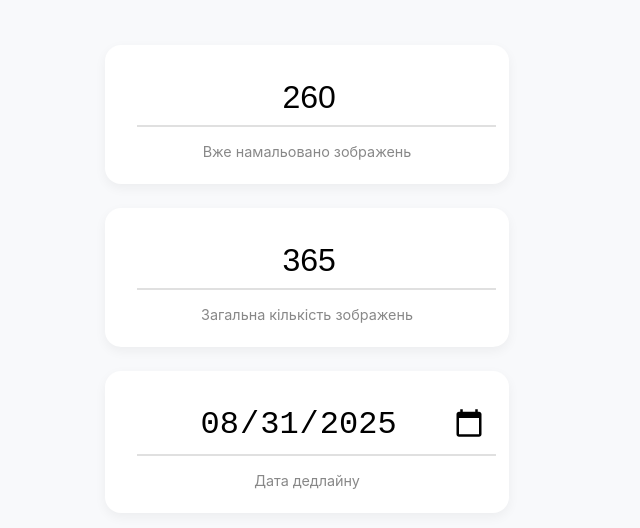
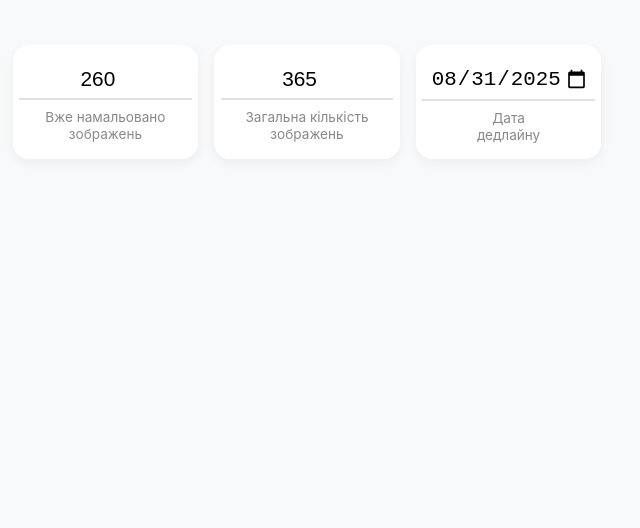
Before and after one commit to UriSobi/drawing-calc, a plain HTML site: page index.html in a window 1280 px wide. Shown: the part 164-692 px from the top of the page, without its empty margins (333-973 px from the left). Drawn offline with Linux system fonts and the light colour scheme.

Commit message:
Update index.html

```diff
--- a/index.html
+++ b/index.html
@@ -39,20 +39,31 @@
             margin-bottom: 3rem;
         }
 
+        .inputs-row {
+            display: flex;
+            flex-direction: row;
+            gap: 1rem;
+            width: 100%;
+            justify-content: center;
+            margin-bottom: 2rem;
+        }
+
         .input-group {
             background: #ffffff;
             border-radius: 16px;
             box-shadow: 0 4px 12px rgba(0,0,0,0.05);
-            padding: 1.5rem 2rem;
-            margin-bottom: 1.5rem;
-            width: 90%;
-            max-width: 340px;
+            padding: 1rem 0.8rem;
+            width: 160px;
+            min-width: 0;
             text-align: center;
+            display: flex;
+            flex-direction: column;
+            align-items: center;
         }
 
         .input-group input {
-            font-size: 2rem;
-            padding: 0.6rem;
+            font-size: 1.3rem;
+            padding: 0.4rem;
             text-align: center;
             width: 100%;
             border: none;
@@ -63,9 +74,21 @@
 
         .input-label {
             display: block;
-            margin-top: 1rem;
-            font-size: 0.9rem;
+            margin-top: 0.6rem;
+            font-size: 0.85rem;
             color: #888;
+            line-height: 1.2;
+        }
+        @media (max-width: 600px) {
+            .inputs-row {
+                flex-direction: column;
+                gap: 0.8rem;
+                align-items: center;
+            }
+            .input-group {
+                width: 95vw;
+                max-width: 340px;
+            }
         }
     </style>
 </head>
@@ -77,19 +100,21 @@
         <div id="output-sub">зображень в день</div>
     </div>
 
+    <div class="inputs-row">
       <div class="input-group">
           <input type="number" id="drawn" min="0" value="260">
-        <div class="input-label">Вже намальовано зображень</div>
+          <div class="input-label">Вже намальовано<br>зображень</div>
       </div>
 
       <div class="input-group">
           <input type="number" id="total" min="1" value="365">
-        <div class="input-label">Загальна кількість зображень</div>
+          <div class="input-label">Загальна кількість<br>зображень</div>
       </div>
 
       <div class="input-group">
           <input type="date" id="deadline" value="2025-08-31">
-        <div class="input-label">Дата дедлайну</div>
+          <div class="input-label">Дата<br>дедлайну</div>
+      </div>
     </div>
 
     <script>
@@ -129,7 +154,7 @@
             el.addEventListener('input', update);
         });
 
-        update();
+        window.addEventListener('DOMContentLoaded', update);
     </script>
 </body>
 </html>
```
Lines whose indentation alone changed are shown as unchanged.
